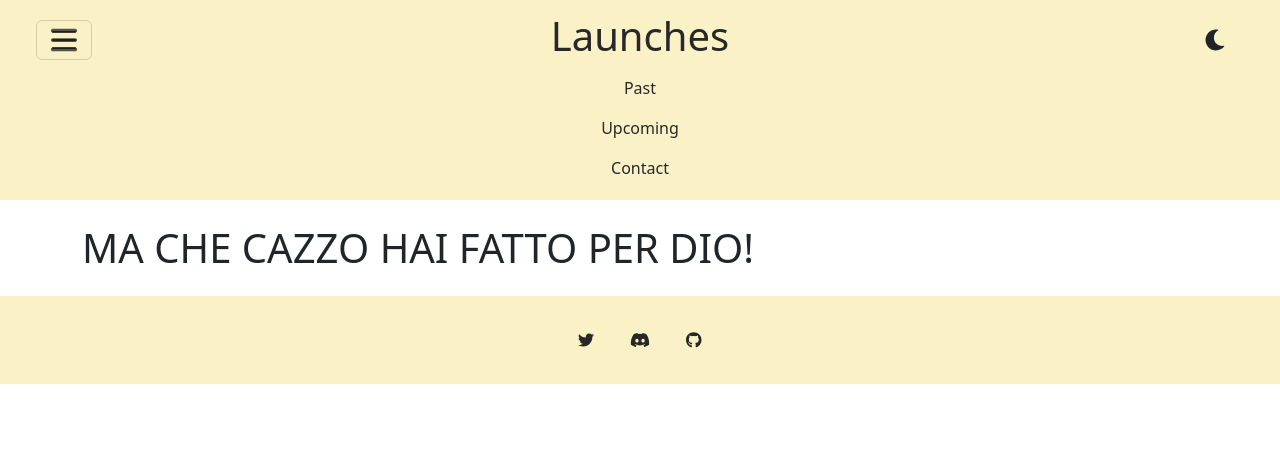
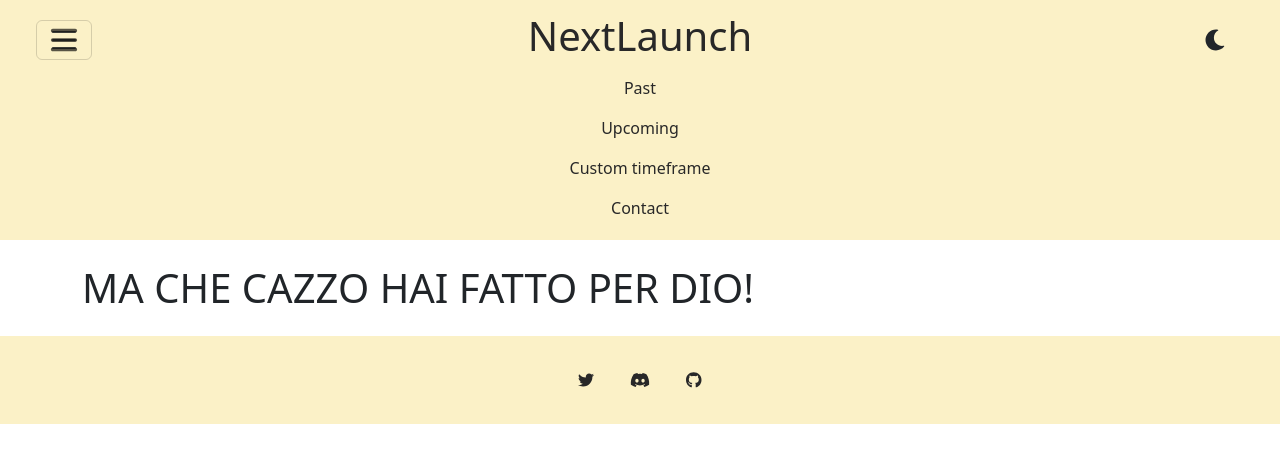
Before and after one commit to deltaplanoo/LaunchBot, a Django app: page / in a window 1280 px wide, after a click that opens the changed part. Shown: the top 463 px of the page. Run offline with Django 4.2, Linux system fonts and the light colour scheme; some libraries are stand-ins or nearby versions.

Commit message:
custom timeframe

```diff
--- a/myapp/launch.py
+++ b/myapp/launch.py
@@ -3,11 +3,11 @@ import requests
 
 # ===== [URL] ===== #
 base_url = 'https://lldev.thespacedevs.com'
-# Get info about
 launch = '/2.2.0/launch/'
+agencies = '/2.2.0/agencies/'
 # Compose
 launch_url = base_url+launch
-
+agencies_url = base_url+agencies
 
 # ===== [FILTERS & MORE] ===== #
 now = datetime.now()
@@ -32,7 +32,7 @@ ordering = 'ordering=net'
 
 
 # ===== [QUERY URL] ===== #
-query_url = launch_url + '?' + '&'.join(
+query_launch_url = launch_url + '?' + '&'.join(
     (filters, mode, limit, ordering)
 )
 
@@ -46,26 +46,18 @@ def split_datetime(data):
         launch.pop('time', None)
 
 def get_results(query_url: str) -> dict or None:
-    # This script prints exceptions instead of raising them as this is script is only meant as a tutorial.
     try:
-        # Requesting data
         results = requests.get(query_url)
     except Exception as e:
-        # Print exception when it occurs
         print(f'Exception: {e}')
     else:
-        # Checking status of the query
         status = results.status_code
         print(f'Status code: {status}')
-
-        # Return when the query status isn't 200 OK
         # See: https://en.wikipedia.org/wiki/List_of_HTTP_status_codes
         if status != 200:
             return
-        # Converting to JSON and returning
         return results.json()
 
 
-# Perform first query
-results = get_results(query_url)
+results = get_results(query_launch_url)
 split_datetime(results)
--- a/myapp/templates/base.html
+++ b/myapp/templates/base.html
@@ -5,7 +5,7 @@
 
 <head>
   <meta charset="utf-8">
-  <title>{% block title %}Base{% endblock %}</title>
+  <title>{% block title %}NextLaunch{% endblock %}</title>
   <!-- CUSTOM CSS + JS -->
   <link rel="stylesheet" href="{% static 'css/styles.css' %}">
   <!-- BOOTSTRAP (navbar toggler) -->
@@ -14,6 +14,7 @@
   <!-- FONTAWESOME -->
   <link rel="stylesheet" href="https://cdnjs.cloudflare.com/ajax/libs/font-awesome/6.0.0-beta3/css/all.min.css">
   <link rel="icon" href="{% static 'images/favicon.png' %}" sizes="any" type="image/png">
+  <link href="https://cdnjs.cloudflare.com/ajax/libs/bootstrap-datepicker/1.7.1/css/bootstrap-datepicker.min.css" rel="stylesheet"/>
 </head>
 
 <body>
@@ -28,7 +29,7 @@
           </button>
         </div>
         <div class="col-10">
-          <a href="{% url 'index' %}"><h1>Launches</h1></a> <!-- FIXME: don't apply format to h1 in header -->
+          <a href="{% url 'index' %}"><h1>NextLaunch</h1></a> <!-- FIXME: don't apply format to h1 in header -->
         </div>
         <div class="col-1">
           <button class="btn btn-no-border" id="theme-toggle">
@@ -43,6 +44,9 @@
             </li>
             <li class="nav-item">
               <a class="nav-link" href="{% url 'upcoming' %}">Upcoming</a>
+            </li>
+            <li class="nav-item">
+              <a class="nav-link" href="{% url 'custom' %}">Custom timeframe</a>
             </li>
             <li class="nav-item">
               <a class="nav-link" href="#">Contact</a>
--- a/myapp/templates/index.html
+++ b/myapp/templates/index.html
@@ -1,6 +1,6 @@
 {% extends 'base.html' %}
 
-{% block title %}Launches{% endblock %}
+{% block title %}NextLaunch{% endblock %}
 
 {% block content %}
   <div class="container">
--- a/myapp/templates/upcoming.html
+++ b/myapp/templates/upcoming.html
@@ -1,12 +1,12 @@
 {% extends 'base.html' %}
 
-{% block title %}Launches{% endblock %}
+{% block title %}Upcoming{% endblock %}
 
 {% block content %}
 <div class="container">
     <!-- Launch List -->
     <!-- TODO: change table theme based on global site theme -->
-    <table class="table table-striped table-hover" border="1">
+  <table class="table table-hover" border="1">
     <thead>
       <tr>
         <th>Status</th>
--- a/myapp/urls.py
+++ b/myapp/urls.py
@@ -8,6 +8,7 @@ from . import views
 urlpatterns = [
     path('', views.index, name='index'),
     path('upcoming', views.upcoming, name='upcoming'),
+    path('custom', views.custom, name='custom'),
     path('spacex', views.spacex, name='spacex'),
     path('starship', views.starship, name='starship'),
 ]
--- a/myapp/views.py
+++ b/myapp/views.py
@@ -19,6 +19,15 @@ def upcoming(request):
 
     return render(request, 'upcoming.html', context)
 
+def custom(request):
+    if not results:
+        return render(request, 'error.html')
+
+    context = {'json_data': results}
+
+    return render(request, 'custom.html', context)
+
+
 def spacex(request):
     if not results:
         return render(request, 'error.html')
```
Also changed, not shown: myapp/templates/custom.html (added, +28 -0 lines). Lines whose indentation alone changed are shown as unchanged.
